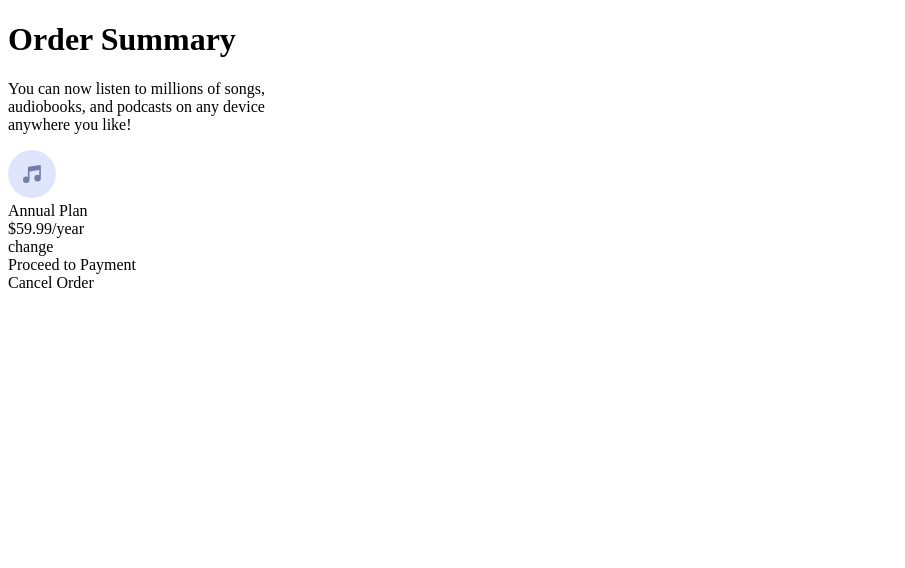
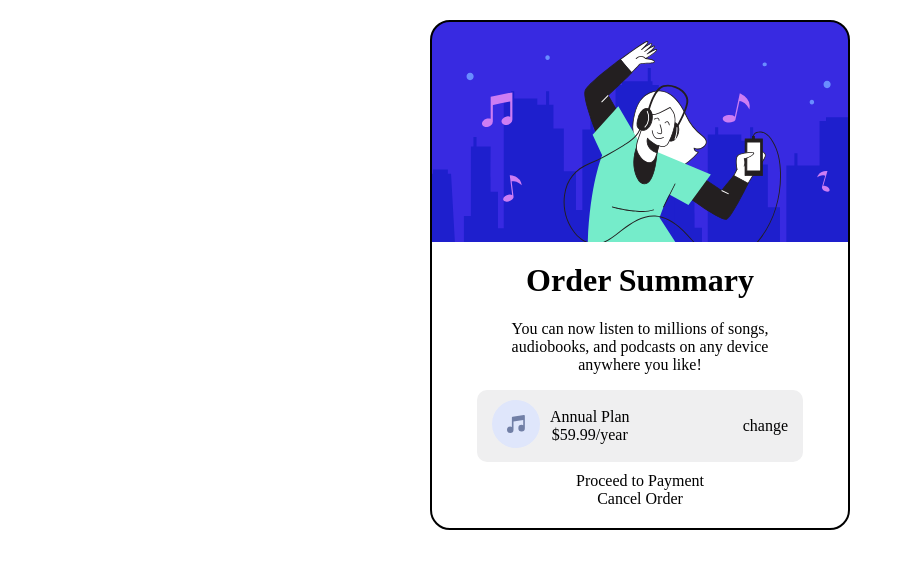
Before and after one commit to MateuszWiktorowicz/order-summary-component, a plain HTML site: page index.html in a window 1280 px wide. Shown: the whole page, without its empty margins (0-905 px from the left). Drawn offline with Linux system fonts and the light colour scheme.

Commit message:
wrapper for image and summary text styled purchase flexbox

```diff
--- a/css/summary.css
+++ b/css/summary.css
@@ -1,7 +1,32 @@
-.summaryBox {
-    margin: 0 auto;
-    background-image: url(../images/illustration-hero.svg),
-    url(../images/pattern-background-desktop.svg);
-    background-origin: border-box;
-    width: 300px;
+.summaryContainer {
+    margin: 20px auto;
+    background-image: url(../images/illustration-hero.svg);
+    background-repeat: no-repeat;
+text-align: center;
+border: 2px solid;
+max-width: 420px;
+padding: 20px 5px;
+border-radius: 20px ;
 }
+
+
+.summaryText {
+    margin: 220px 0 0 0;
+}
+
+.flexContainer {
+
+    padding: 10px;
+    background-color: #EFEFF0;
+    margin: 10px 40px;
+    display: flex;
+    align-items: center;
+    border-radius: 10px;
+}
+
+.flexItem{
+    margin: 0 5px;
+}
+.flexItem__Right {
+    margin-left: auto;
+}
```
